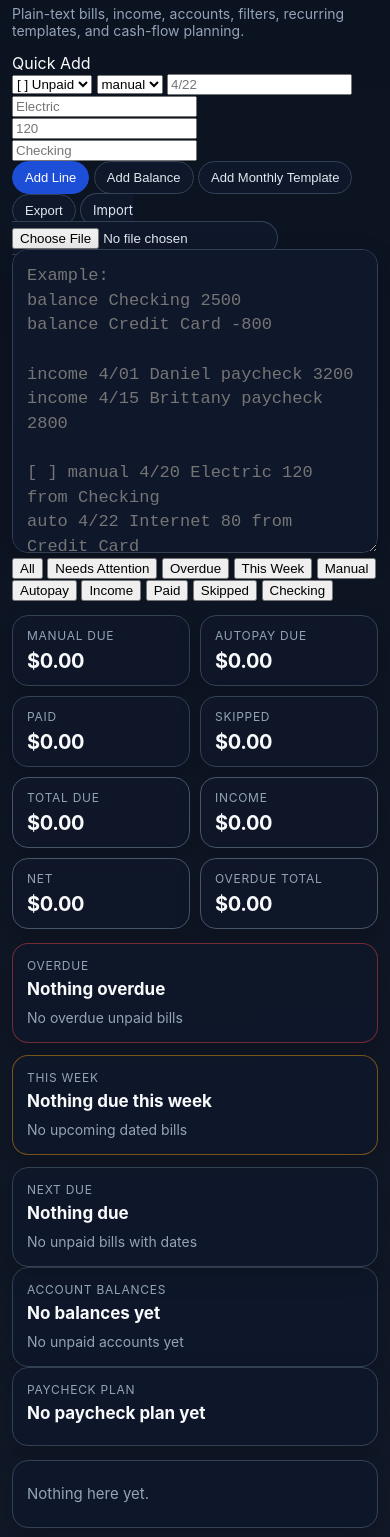
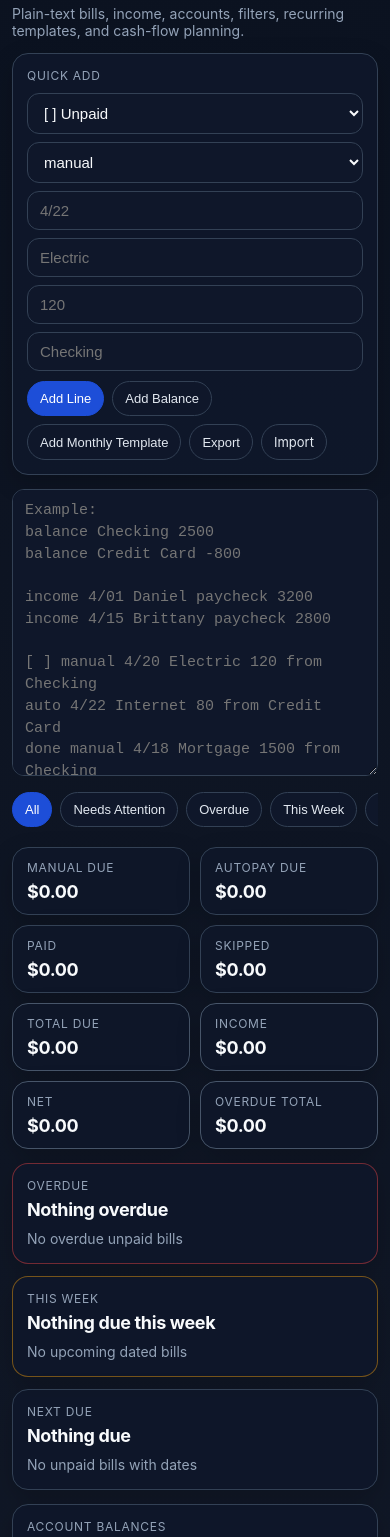
Before and after one commit to laynia2/texty-math, a plain HTML site: page index.html in a window 390 px wide. Shown: the part 49-1586 px from the top of the page. Drawn offline with Linux system fonts and the light colour scheme.

Commit message:
Update style.css

```diff
--- a/style.css
+++ b/style.css
@@ -23,46 +23,123 @@ h1 {
   font-size: 14px;
 }
 
+.section-title {
+  font-size: 12px;
+  color: #94a3b8;
+  text-transform: uppercase;
+  letter-spacing: 0.06em;
+  margin-bottom: 10px;
+}
+
+.quick-add-card,
+.info-card,
+.card,
+#output {
+  background: rgba(15, 23, 42, 0.92);
+  border: 1px solid #334155;
+  border-radius: 16px;
+  box-shadow: 0 8px 24px rgba(0, 0, 0, 0.18);
+}
+
+.quick-add-card {
+  padding: 14px;
+  margin-bottom: 14px;
+}
+
+.quick-grid {
+  display: grid;
+  grid-template-columns: repeat(6, 1fr);
+  gap: 8px;
+}
+
+.quick-grid input,
+.quick-grid select,
 textarea {
   width: 100%;
-  min-height: 36vh;
-  padding: 14px;
   border: 1px solid #334155;
-  border-radius: 16px;
   background: #0f172a;
   color: #f8fafc;
-  font-size: 17px;
-  line-height: 1.45;
-  resize: vertical;
+  border-radius: 12px;
+  padding: 10px 12px;
+  font-size: 15px;
   outline: none;
-  box-shadow: 0 8px 24px rgba(0, 0, 0, 0.22);
 }
 
+.quick-grid input:focus,
+.quick-grid select:focus,
 textarea:focus {
   border-color: #60a5fa;
   box-shadow: 0 0 0 3px rgba(96, 165, 250, 0.2);
 }
 
+.quick-actions {
+  display: flex;
+  gap: 8px;
+  flex-wrap: wrap;
+  margin-top: 10px;
+}
+
+.file-label {
+  position: relative;
+  overflow: hidden;
+}
+
+.file-label input[type="file"] {
+  position: absolute;
+  inset: 0;
+  opacity: 0;
+  cursor: pointer;
+}
+
+textarea {
+  min-height: 34vh;
+  resize: vertical;
+  line-height: 1.45;
+  margin-bottom: 12px;
+}
+
+.toolbar {
+  display: flex;
+  gap: 8px;
+  overflow-x: auto;
+  padding-bottom: 8px;
+  margin-bottom: 12px;
+}
+
+.filter-btn,
+.action-btn {
+  border: 1px solid #334155;
+  background: #0f172a;
+  color: #e2e8f0;
+  border-radius: 999px;
+  padding: 9px 12px;
+  font-size: 13px;
+  white-space: nowrap;
+}
+
+.filter-btn.active,
+.action-btn.primary {
+  background: #1d4ed8;
+  border-color: #1d4ed8;
+  color: #fff;
+}
+
 #summary {
-  margin-top: 14px;
   display: grid;
-  grid-template-columns: 1fr 1fr;
+  grid-template-columns: repeat(4, 1fr);
   gap: 10px;
 }
 
 .card {
-  background: rgba(15, 23, 42, 0.92);
-  border: 1px solid #334155;
-  border-radius: 16px;
   padding: 12px 14px;
-  box-shadow: 0 8px 24px rgba(0, 0, 0, 0.18);
 }
 
 .accent-card {
   border-color: #475569;
 }
 
-.card-label {
+.card-label,
+.info-card-label {
   font-size: 12px;
   color: #94a3b8;
   text-transform: uppercase;
@@ -70,26 +147,37 @@ textarea:focus {
   margin-bottom: 6px;
 }
 
-.card-value {
-  font-size: 24px;
+.card-value,
+.info-card-value {
+  font-size: 22px;
   font-weight: 700;
   letter-spacing: -0.02em;
 }
 
-.triple-cards {
+.triple-cards,
+.double-cards {
   display: grid;
-  grid-template-columns: 1fr;
   gap: 12px;
   margin-top: 14px;
 }
 
-.info-card,
-.next-up-card {
+.triple-cards {
+  grid-template-columns: repeat(3, 1fr);
+}
+
+.double-cards {
+  grid-template-columns: repeat(2, 1fr);
+}
+
+.info-card {
   padding: 14px;
-  border-radius: 16px;
-  background: rgba(15, 23, 42, 0.92);
-  border: 1px solid #334155;
-  box-shadow: 0 8px 24px rgba(0, 0, 0, 0.18);
+}
+
+.info-card-list {
+  margin-top: 8px;
+  color: #cbd5e1;
+  font-size: 14px;
+  line-height: 1.5;
 }
 
 .alert-card {
@@ -100,37 +188,12 @@ textarea:focus {
   border-color: rgba(245, 158, 11, 0.45);
 }
 
-.info-card-label,
-.next-up-label {
-  font-size: 12px;
-  color: #94a3b8;
-  text-transform: uppercase;
-  letter-spacing: 0.06em;
-  margin-bottom: 6px;
-}
-
-.info-card-value,
-.next-up-value {
-  font-size: 18px;
-  font-weight: 700;
-  color: #f8fafc;
-}
-
-.info-card-list,
-#accountsBreakdown,
-#nextUpMeta {
-  margin-top: 8px;
-  color: #cbd5e1;
-  font-size: 14px;
-  line-height: 1.5;
-}
-
 .muted {
   color: #94a3b8;
 }
 
-.account-row,
-.mini-row {
+.mini-row,
+.account-row {
   display: flex;
   justify-content: space-between;
   gap: 10px;
@@ -138,21 +201,26 @@ textarea:focus {
   border-bottom: 1px solid rgba(148, 163, 184, 0.12);
 }
 
-.account-row:last-child,
-.mini-row:last-child {
+.mini-row:last-child,
+.account-row:last-child {
   border-bottom: none;
+}
+
+.warning-text {
+  color: #fde68a;
+}
+
+.danger-text {
+  color: #fca5a5;
+}
+
+.good-text {
+  color: #86efac;
 }
 
 #output {
   margin-top: 14px;
   padding: 14px;
-  border-radius: 16px;
-  background: rgba(15, 23, 42, 0.92);
-  border: 1px solid #334155;
-  color: #e2e8f0;
-  line-height: 1.5;
-  font-size: 15px;
-  box-shadow: 0 8px 24px rgba(0, 0, 0, 0.18);
 }
 
 .output-line {
@@ -166,8 +234,8 @@ textarea:focus {
 
 .output-title-row {
   display: flex;
+  gap: 10px;
   align-items: flex-start;
-  gap: 10px;
 }
 
 .line-check {
@@ -187,12 +255,9 @@ textarea:focus {
   color: #86efac;
 }
 
-.output-main {
-  display: flex;
-  justify-content: space-between;
-  gap: 10px;
-  align-items: flex-start;
-  margin-top: 6px;
+.line-check.skipped {
+  border-color: #f59e0b;
+  color: #fde68a;
 }
 
 .output-left {
@@ -212,6 +277,14 @@ textarea:focus {
   color: #94a3b8;
 }
 
+.output-main {
+  display: flex;
+  justify-content: space-between;
+  gap: 10px;
+  align-items: flex-start;
+  margin-top: 6px;
+}
+
 .output-amount {
   font-weight: 700;
   white-space: nowrap;
@@ -222,21 +295,6 @@ textarea:focus {
   display: flex;
   gap: 8px;
   flex-wrap: wrap;
-}
-
-.action-btn {
-  border: 1px solid #334155;
-  background: #0f172a;
-  color: #e2e8f0;
-  border-radius: 999px;
-  padding: 8px 12px;
-  font-size: 13px;
-}
-
-.action-btn.primary {
-  background: #1d4ed8;
-  border-color: #1d4ed8;
-  color: #fff;
 }
 
 .badge-overdue {
@@ -259,8 +317,12 @@ textarea:focus {
   color: #c4b5fd;
 }
 
-.note-line {
-  color: #cbd5e1;
+.badge-income {
+  color: #86efac;
+}
+
+.badge-skipped {
+  color: #fde68a;
 }
 
 .section-line {
@@ -270,9 +332,28 @@ textarea:focus {
   letter-spacing: 0.05em;
 }
 
+.note-line {
+  color: #cbd5e1;
+}
+
 .empty-state {
   color: #94a3b8;
   padding: 8px 0;
+}
+
+@media (max-width: 900px) {
+  #summary {
+    grid-template-columns: repeat(2, 1fr);
+  }
+
+  .triple-cards,
+  .double-cards {
+    grid-template-columns: 1fr;
+  }
+
+  .quick-grid {
+    grid-template-columns: repeat(2, 1fr);
+  }
 }
 
 @media (max-width: 640px) {
@@ -280,12 +361,12 @@ textarea:focus {
     padding: 12px;
   }
 
-  .card-value {
-    font-size: 20px;
+  .card-value,
+  .info-card-value {
+    font-size: 18px;
   }
 
-  .info-card-value,
-  .next-up-value {
-    font-size: 17px;
+  .quick-grid {
+    grid-template-columns: 1fr;
   }
 }
```
